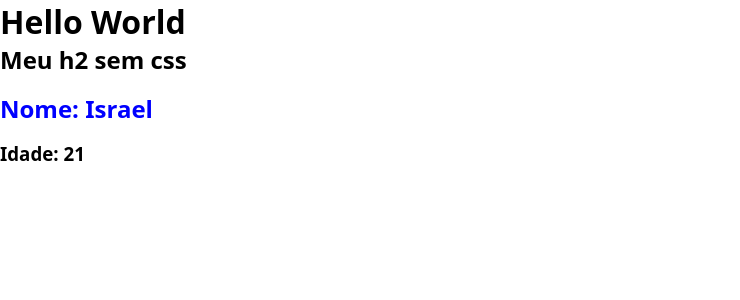
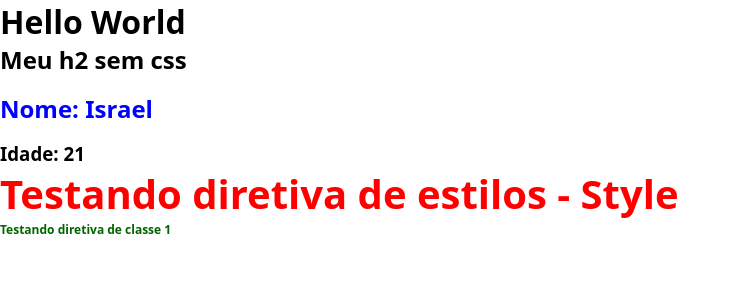
Before and after one commit to israelsilva282/Study-Angular, an Angular app: page / in a window 1280 px wide. Shown: the top 300 px of the page, without its empty margins (0-740 px from the left). Built offline with nearby package versions, Linux system fonts and the light colour scheme.

Commit message:
Adicionado diretivas

```diff
--- a/src/app/app.component.html
+++ b/src/app/app.component.html
@@ -1,3 +1,4 @@
 <h1>Hello World</h1>
 <h2>Meu h2 sem css</h2>
 <app-first-component />
+<app-directives />
--- a/src/app/app.module.ts
+++ b/src/app/app.module.ts
@@ -4,11 +4,13 @@ import { BrowserModule } from '@angular/platform-browser';
 import { AppRoutingModule } from './app-routing.module';
 import { AppComponent } from './app.component';
 import { FirstComponentComponent } from './components/first-component/first-component.component';
+import { DirectivesComponent } from './components/directives/directives.component';
 
 @NgModule({
   declarations: [
     AppComponent,
-    FirstComponentComponent
+    FirstComponentComponent,
+    DirectivesComponent
   ],
   imports: [
     BrowserModule,
--- /dev/null
+++ b/src/app/components/directives/directives.component.css
@@ -0,0 +1,7 @@
+.small-title {
+  font-size: 12px;
+}
+
+.green-title {
+  color: darkgreen;
+}
--- /dev/null
+++ b/src/app/components/directives/directives.component.html
@@ -0,0 +1,5 @@
+<h2 [ngStyle]="{ 'font-size': size + 'px', color: color }">
+  Testando diretiva de estilos - Style
+</h2>
+
+<h2 [ngClass]="classes">Testando diretiva de classe 1</h2>
--- /dev/null
+++ b/src/app/components/directives/directives.component.ts
@@ -0,0 +1,15 @@
+import { Component } from '@angular/core';
+
+@Component({
+  selector: 'app-directives',
+  templateUrl: './directives.component.html',
+  styleUrls: ['./directives.component.css']
+})
+export class DirectivesComponent {
+  size:number= 40;
+  color:string = 'red';
+
+  classes =['green-title', 'small-title']
+
+
+}
```
Also changed, not shown: 1 other file (tests, documents, lock files or other folders).
